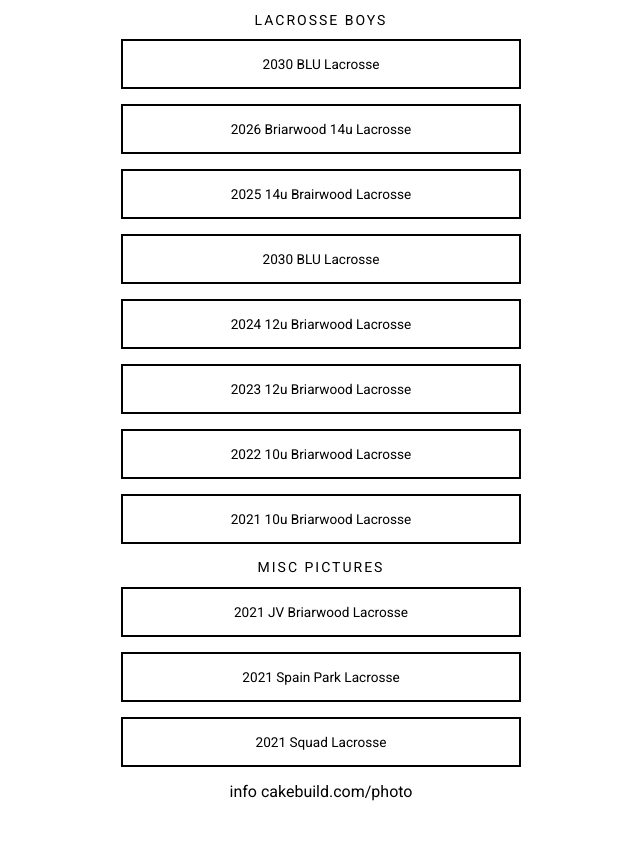
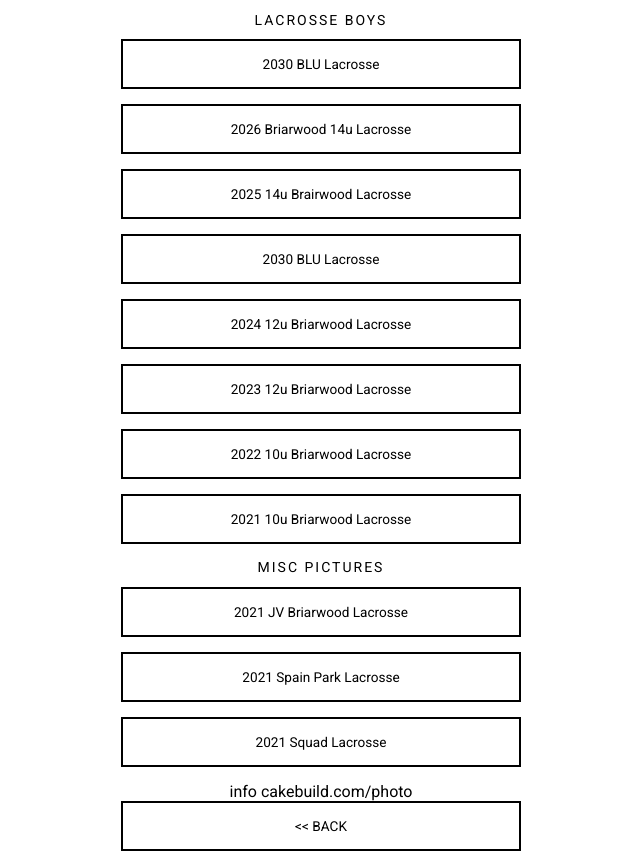
Before and after one commit to cakebuildcom/cakebuildcom.github.io, a plain HTML site: page links/laxboys.html in a window 1280 px wide. Shown: the whole page, without its empty margins (319-959 px from the left). Before the commit the page ends 820 px from the top, so only its background shows below. Drawn offline with Linux system fonts and the light colour scheme.

Commit message:
Add BACK link to laxboys.html

```diff
--- a/links/laxboys.html
+++ b/links/laxboys.html
@@ -38,5 +38,10 @@ info cakebuild.com/photo
         <!-- <h2>Website and Info</h2>
         <a class="Lacrosse" href="https://www.cakebuild.com">cakebuild.com</a>-->
 
+    <a class="BACK"
+        href="https://cakebuildcom.github.io/links/"><< BACK</a>
+
+
+
     </body>
 </html>
```
